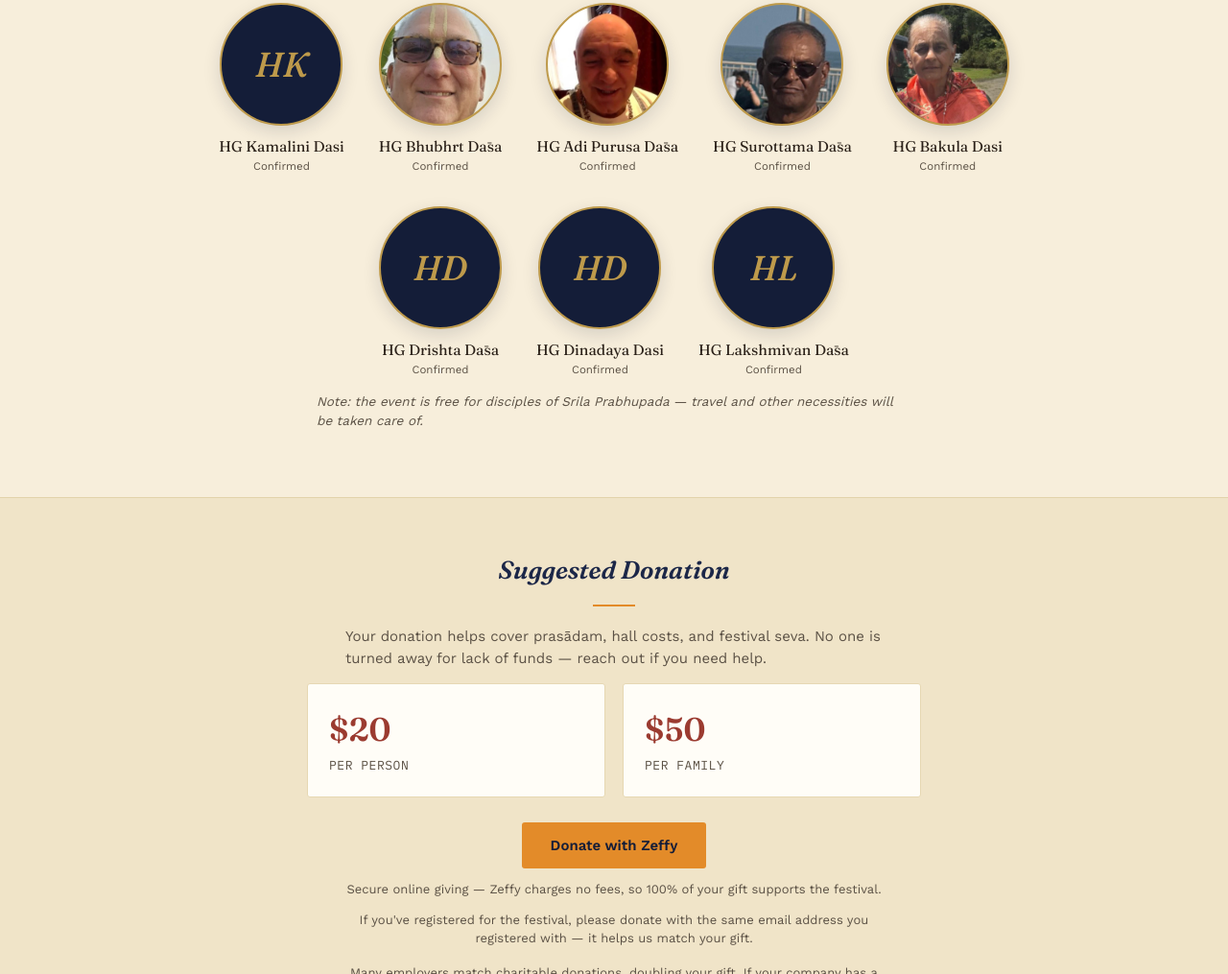
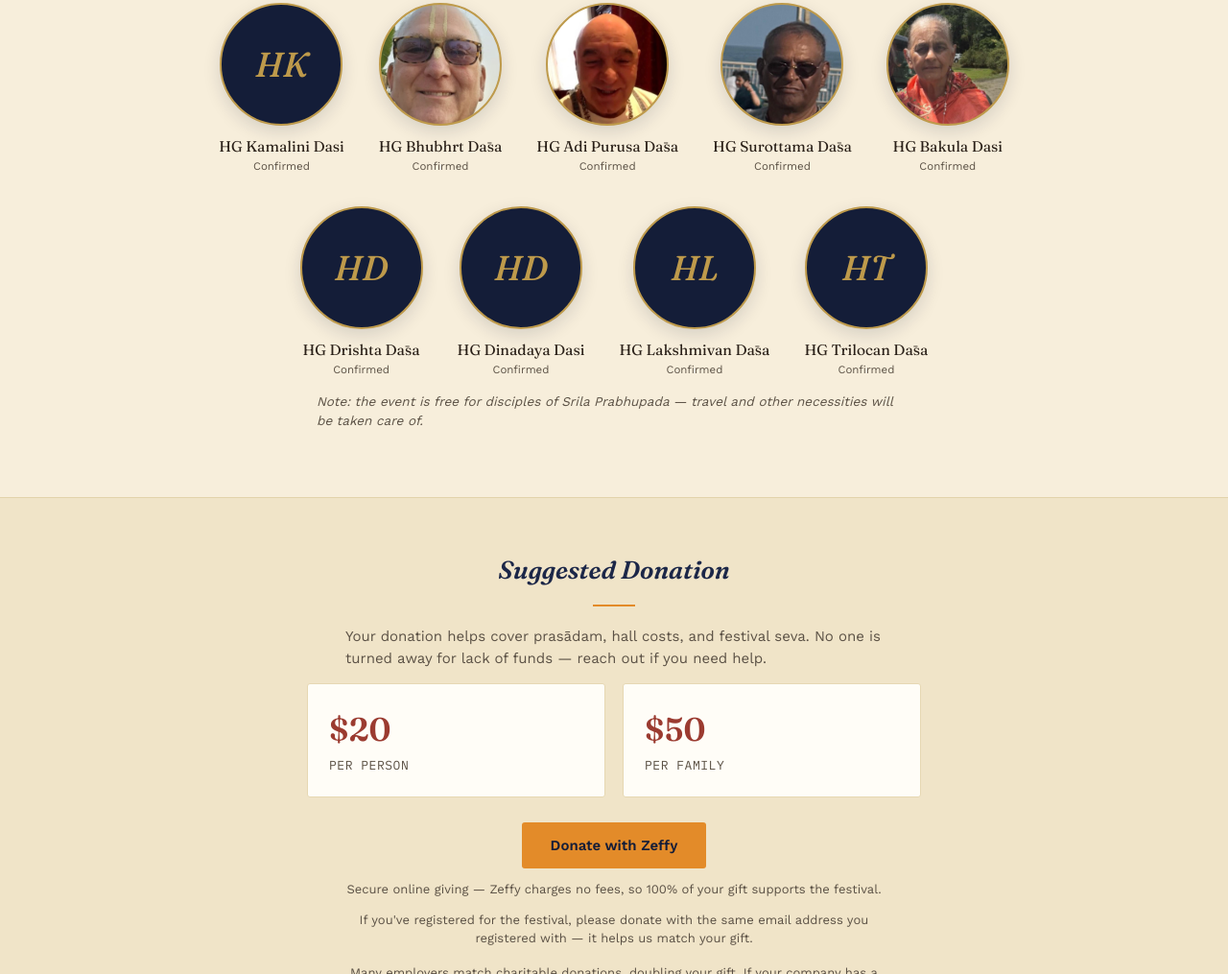
Before and after one commit to abinashsa/prabhpada-festival, a plain HTML site: page index.html in a window 1280 px wide. Shown: the part 5248-6263 px from the top of the page at 96% size. Drawn offline with nearby package versions, Linux system fonts and the light colour scheme; no server answers.

Commit message:
Guests: add Trilocan Dasa

```diff
--- a/index.html
+++ b/index.html
@@ -675,6 +675,13 @@ const GUESTS = [
         photo: '',
         bio: ''
   },
+  {
+    name: 'HG Trilocan Dāsa',
+    affiliation: 'Confirmed',
+    status: 'confirmed',
+    photo: '',
+    bio: ''
+  },
 ];
 
 /*
```
